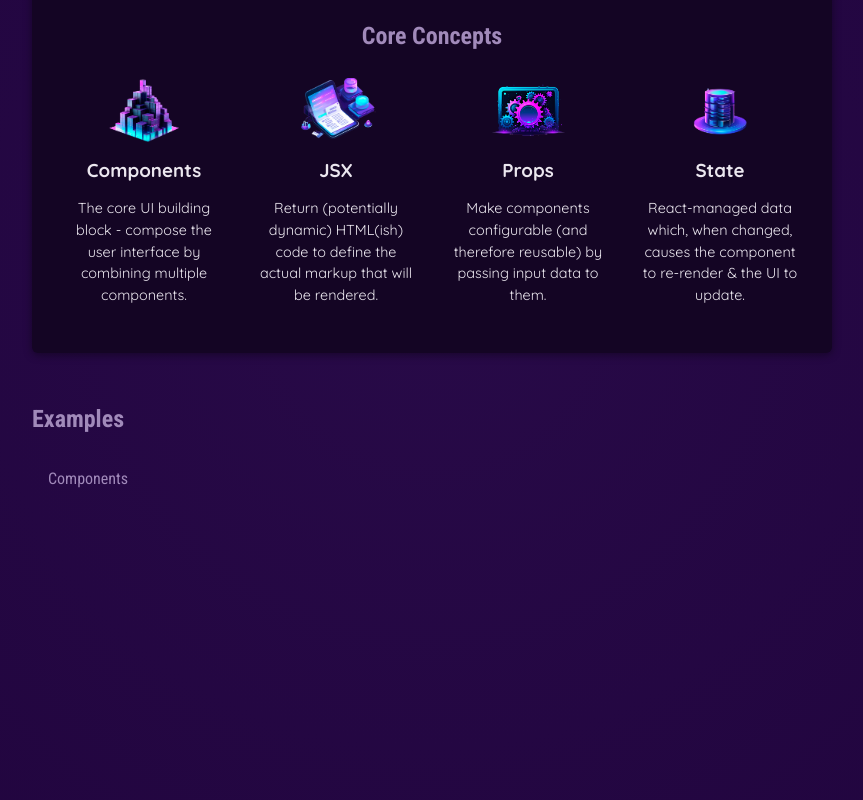
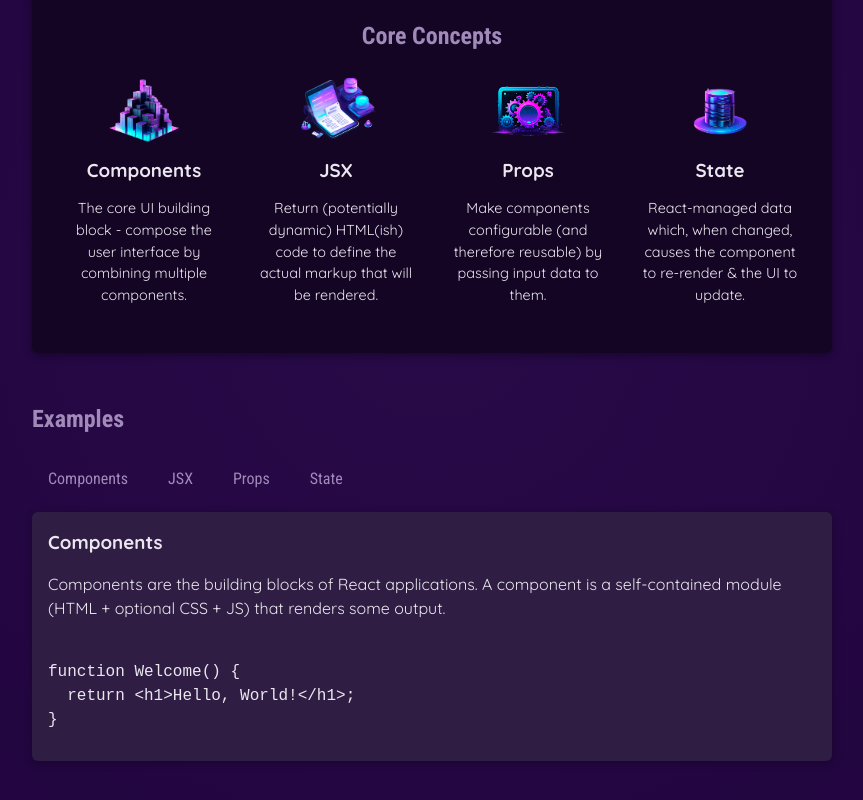
Before and after one commit to MehmetKaldirim/first-project, a React (Vite) app: page / in a window 1280 px wide. Shown: the part 346-1146 px from the top of the page, without its empty margins (208-1071 px from the left). Built offline with nearby package versions, Linux system fonts and the light colour scheme.

Commit message:
state reviewed

```diff
--- a/src/App.jsx
+++ b/src/App.jsx
@@ -1,9 +1,22 @@
+import { useState } from "react";
+
 import { CORE_CONCEPTS } from "./data.js";
 import Header from "./components/Header/Header.jsx";
 import CoreConcept from "./components/CoreConcept.jsx";
 import TabButton from "./components/TabButton.jsx";
+import { EXAMPLES } from "./data.js";
 
 function App() {
+  const [selectedTopic, setSelectedTopic] = useState("components");
+
+  function handleSelect(selectedButton) {
+    // selectedButton => 'components', 'jsx', 'props', 'state'
+    setSelectedTopic(selectedButton);
+    // console.log(selectedTopic);
+  }
+
+  console.log("APP COMPONENT EXECUTING");
+
   return (
     <div>
       <Header />
@@ -16,7 +29,6 @@
               description={CORE_CONCEPTS[0].description}
               image={CORE_CONCEPTS[0].image}
             />
-
             <CoreConcept {...CORE_CONCEPTS[1]} />
             <CoreConcept {...CORE_CONCEPTS[2]} />
             <CoreConcept {...CORE_CONCEPTS[3]} />
@@ -25,8 +37,20 @@
         <section id="examples">
           <h2>Examples</h2>
           <menu>
-            <TabButton>Components</TabButton>
+            <TabButton onSelect={() => handleSelect("components")}>
+              Components
+            </TabButton>
+            <TabButton onSelect={() => handleSelect("jsx")}>JSX</TabButton>
+            <TabButton onSelect={() => handleSelect("props")}>Props</TabButton>
+            <TabButton onSelect={() => handleSelect("state")}>State</TabButton>
           </menu>
+          <div id="tab-content">
+            <h3>{EXAMPLES[selectedTopic].title}</h3>
+            <p>{EXAMPLES[selectedTopic].description}</p>
+            <pre>
+              <code>{EXAMPLES[selectedTopic].code}</code>
+            </pre>
+          </div>
         </section>
       </main>
     </div>
--- a/src/components/TabButton.jsx
+++ b/src/components/TabButton.jsx
@@ -1,7 +1,7 @@
-export default function TabButton(props) {
+export default function TabButton({ children, onSelect }) {
   return (
     <li>
-      <button>{props.children}</button>
+      <button onClick={onSelect}>{children}</button>
     </li>
   );
 }
--- a/src/data.js
+++ b/src/data.js
@@ -29,3 +29,54 @@
       "React-managed data which, when changed, causes the component to re-render & the UI to update.",
   },
 ];
+
+export const EXAMPLES = {
+  components: {
+    title: "Components",
+    description:
+      "Components are the building blocks of React applications. A component is a self-contained module (HTML + optional CSS + JS) that renders some output.",
+    code: `
+function Welcome() {
+  return <h1>Hello, World!</h1>;
+}`,
+  },
+  jsx: {
+    title: "JSX",
+    description:
+      "JSX is a syntax extension to JavaScript. It is similar to a template language, but it has full power of JavaScript (e.g., it may output dynamic content).",
+    code: `
+<div>
+  <h1>Welcome {userName}</h1>
+  <p>Time to learn React!</p>
+</div>`,
+  },
+  props: {
+    title: "Props",
+    description:
+      "Components accept arbitrary inputs called props. They are like function arguments.",
+    code: `
+function Welcome(props) {
+  return <h1>Hello, {props.name}</h1>;
+}`,
+  },
+  state: {
+    title: "State",
+    description:
+      "State allows React components to change their output over time in response to user actions, network responses, and anything else.",
+    code: `
+function Counter() {
+  const [isVisible, setIsVisible] = useState(false);
+
+  function handleClick() {
+    setIsVisible(true);
+  }
+
+  return (
+    <div>
+      <button onClick={handleClick}>Show Details</button>
+      {isVisible && <p>Amazing details!</p>}
+    </div>
+  );
+}`,
+  },
+};
```
